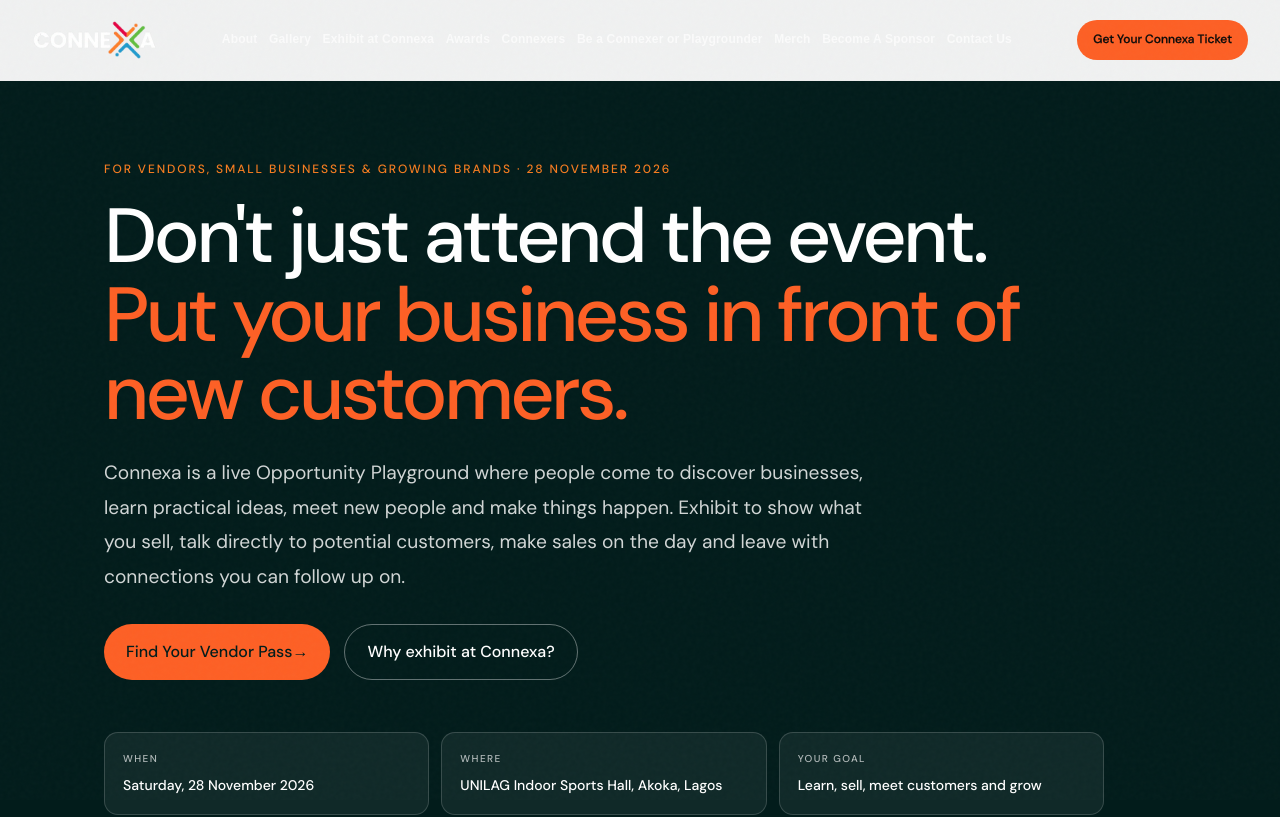
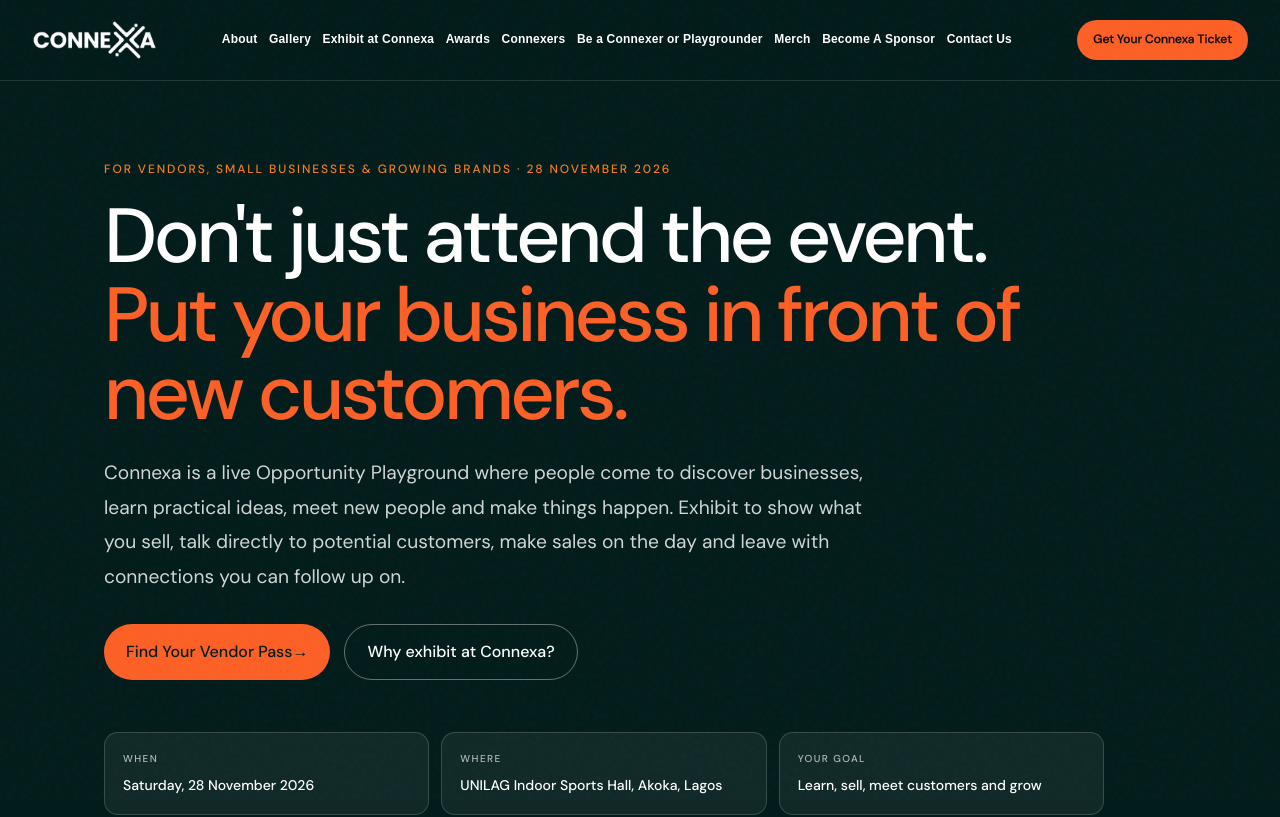
Before and after one commit to Zidepeoplenewaccount/connexa, a React (Vite) app: page /exhibitors in a window 1280 px wide. Shown: the top 817 px of the page. Built offline with nearby package versions, Linux system fonts and the light colour scheme.

Commit message:
Set navigation background to deep green with white links

```diff
--- a/src/components/Navbar.css
+++ b/src/components/Navbar.css
@@ -233,3 +233,13 @@
     line-height: 1.5;
   }
 }
+
+/* Deep-green navigation at every scroll position */
+.navbar { background: rgba(2, 28, 27, .97) !important; border-bottom: 1px solid rgba(255,255,255,.12); }
+.navbar .navbar-logo img { filter: brightness(0) invert(1); }
+.navbar .navbar-links a { color: #ffffff !important; }
+.navbar .navbar-links a:hover { color: var(--orange) !important; }
+.navbar .navbar-hamburger span { background: #ffffff !important; }
+.navbar-mobile { background: #021C1B !important; }
+.navbar-mobile a, .navbar-mobile-close { color: #ffffff !important; }
+.navbar-mobile .navbar-mobile-cta { background: var(--orange); color: #021C1B !important; padding: 14px 20px; border-radius: 10px; }
```
